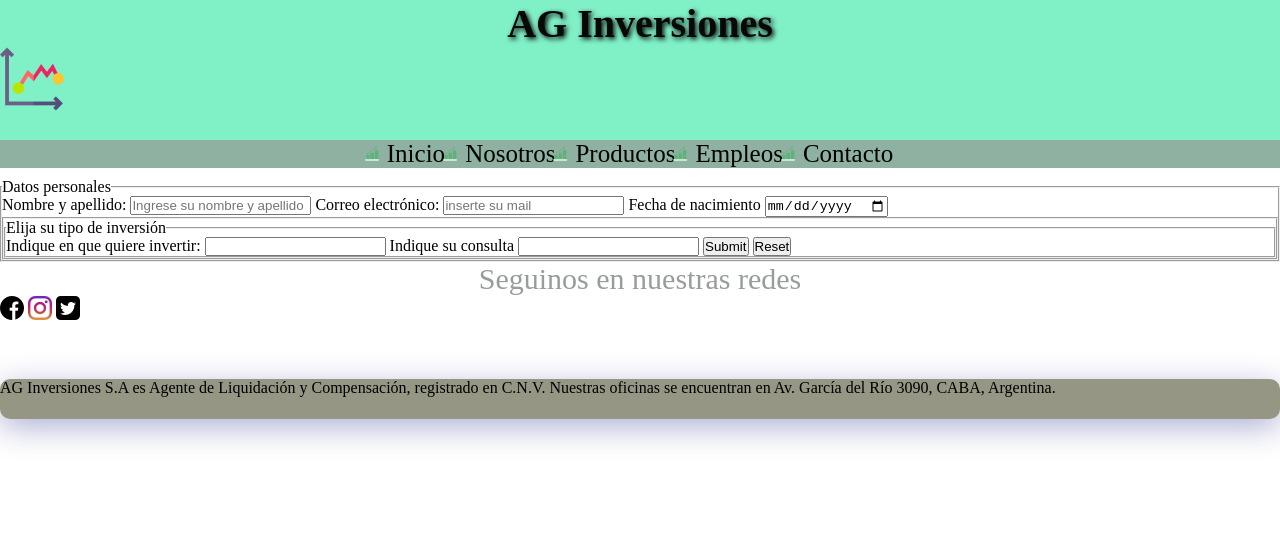
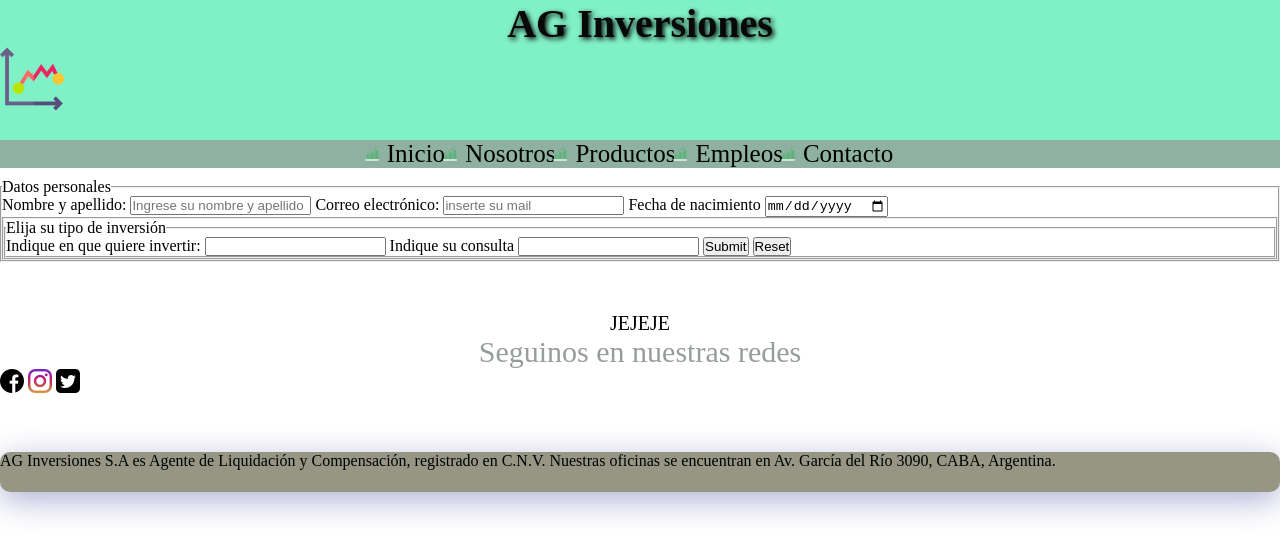
Before and after one commit to akarakachian/PreEntrega3-Karakachian, a plain HTML site: page pages/contacto.html in a window 1280 px wide. Drawn offline with Linux system fonts and the light colour scheme; files whose address does not match are found by name.

Commit message:
Agregué un h2

```diff
--- a/pages/contacto.html
+++ b/pages/contacto.html
@@ -87,6 +87,7 @@
       </form>
     </main>
     <footer>
+      <h3>JEJEJE</h3>
       <h2>Seguinos en nuestras redes</h2>
       <div>
         <img src="../Assets/img/facebook.png" alt="" />
```
